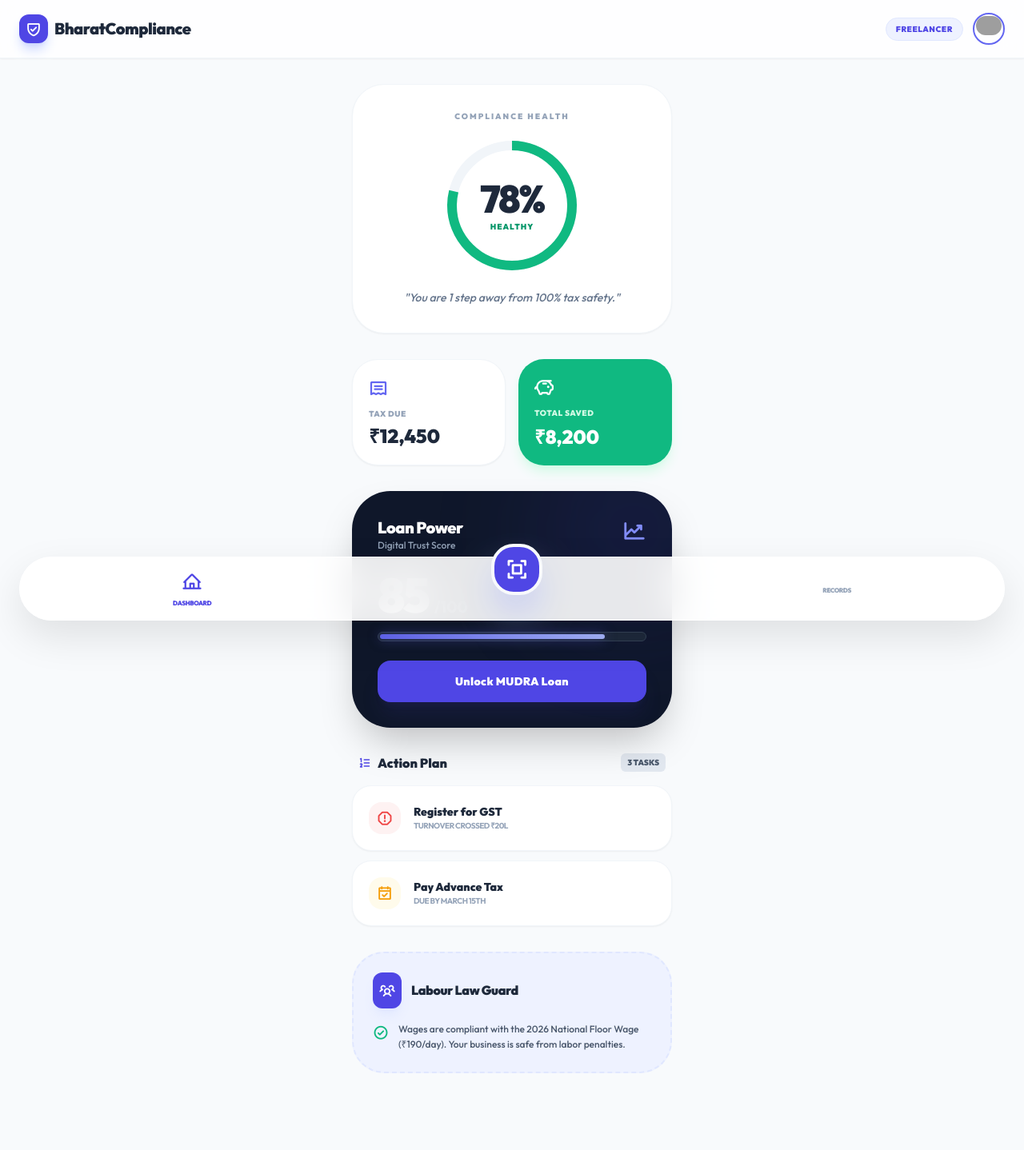
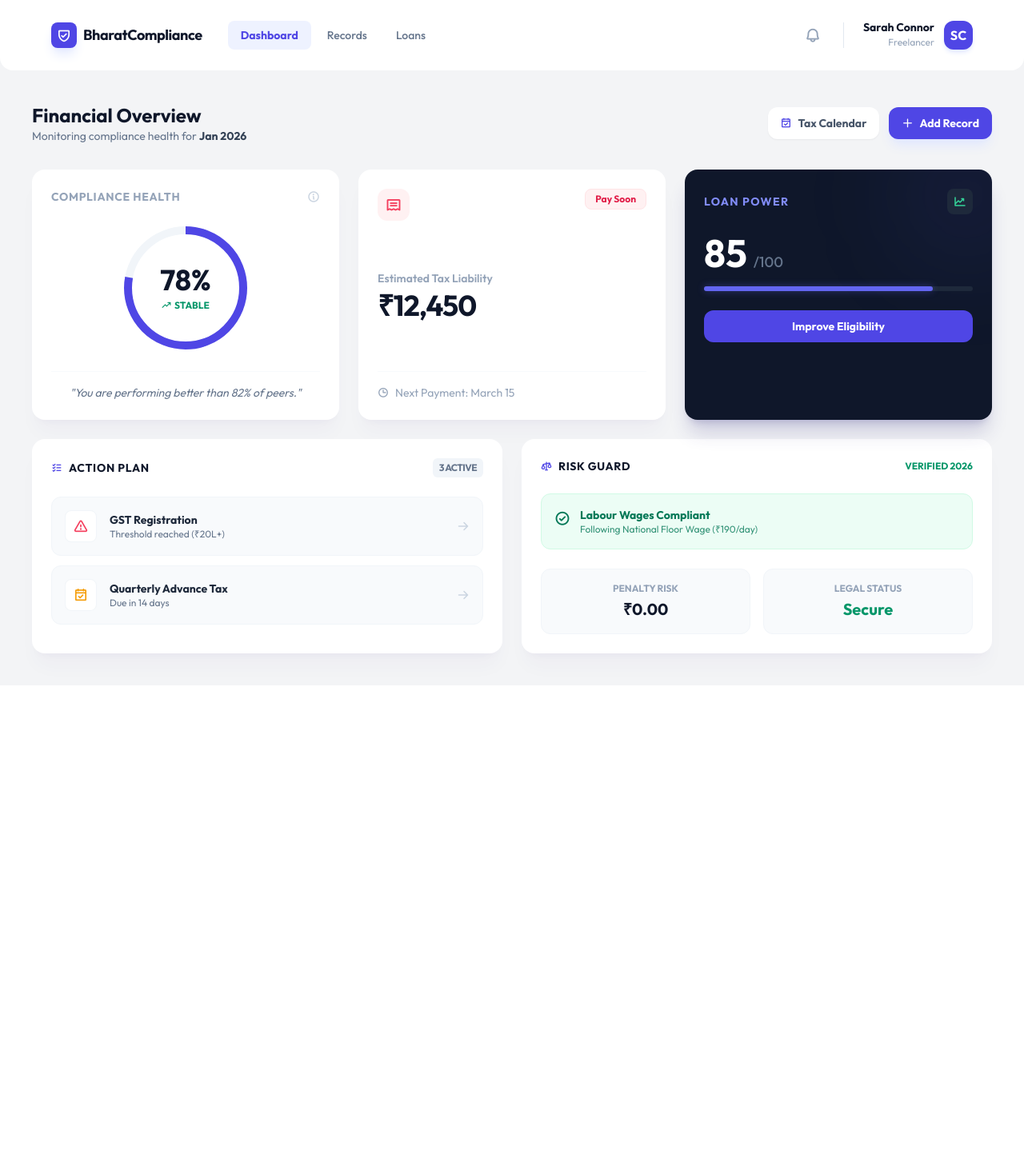
Before and after one commit to Aditya-Valand/V2BC, a Flask app: template web/templates/dashboard.html in a window 1280 px wide. Shown: the whole page at 80% size. After the commit the page ends 846 px from the top, so only its background shows below. Run offline with Flask 3, Linux system fonts and the light colour scheme; the template is opened without the code that fills it, so the values that code supplies are empty; some libraries are stand-ins or nearby versions; grey boxes are pictures that could not be loaded.

Commit message:
Merge Dashboard

```diff
--- a/web/routes/dashboard.py
+++ b/web/routes/dashboard.py
@@ -61,3 +61,9 @@ def dashboard(user):
     }
 
     return render_template('dashboard.html' , data=dashboard_data)
+
+
+@dashboard_bp.route('/profile', methods=['GET'])
+@token_required
+def profile(user):
+    return render_template('profile.html')
--- a/web/templates/dashboard.html
+++ b/web/templates/dashboard.html
@@ -3,146 +3,204 @@
 {% block title %}BharatCompliance | Dashboard{% endblock %}
 
 {% block content %}
-<div class="min-h-screen bg-slate-50 pb-24 font-['Outfit']">
+<div class="min-h-screen text-slate-600">
 
-    <nav class="sticky top-0 z-50 bg-white/80 backdrop-blur-md px-6 py-4 flex justify-between items-center shadow-sm border-b border-slate-100">
+    <nav class="sticky bg-white top-0 z-50 w-full mx-auto px-10 py-3 w-full rounded-b-2xl">
+        <div class="w-full mx-auto px-6 h-16 flex justify-between items-center">
+            <div class="flex items-center gap-8">
                 <div class="flex items-center gap-2">
-            <div class="w-9 h-9 bg-indigo-600 rounded-xl flex items-center justify-center text-white shadow-lg shadow-indigo-200">
-                <i class="ph-bold ph-shield-check text-xl"></i>
+                    <div class="w-8 h-8 bg-indigo-600 rounded-lg flex items-center justify-center text-white shadow-lg shadow-indigo-100">
+                        <i class="ph-bold ph-shield-check text-lg"></i>
                     </div>
-            <h1 class="text-xl font-black text-slate-800 tracking-tight">BharatCompliance</h1>
+                    <span class="text-lg font-bold text-slate-900 tracking-tight">BharatCompliance</span>
                 </div>
-        <div class="flex items-center gap-3">
-            <span class="text-[10px] bg-indigo-50 text-indigo-600 px-3 py-1.5 rounded-full font-black uppercase tracking-wider border border-indigo-100">Freelancer</span>
-            <div class="w-10 h-10 rounded-full border-2 border-indigo-500 p-0.5">
-                <img src="https://ui-avatars.com/api/?name=User&background=6366f1&color=fff" class="rounded-full" alt="Profile">
+
+                <div class="hidden md:flex items-center gap-1">
+                    <a href="#" class="px-4 py-2 bg-indigo-50 text-indigo-600 rounded-lg text-sm font-bold">Dashboard</a>
+                    <a href="#" class="px-4 py-2 text-slate-500 hover:bg-slate-50 rounded-lg text-sm font-medium transition">Records</a>
+                    <a href="#" class="px-4 py-2 text-slate-500 hover:bg-slate-50 rounded-lg text-sm font-medium transition">Loans</a>
+                </div>
+            </div>
+
+            <div class="flex items-center gap-4">
+                <button class="p-2 text-slate-400 hover:text-slate-600 transition">
+                    <i class="ph-bold ph-bell text-xl"></i>
+                </button>
+                <div class="h-8 w-[1px] bg-slate-200 mx-1"></div>
+                <div class="flex items-center gap-3 pl-1">
+                    <div class="text-right hidden sm:block">
+                        <p class="text-sm font-bold text-slate-900 leading-none">Sarah Connor</p>
+                        <p class="text-xs text-slate-400 mt-1">Freelancer</p>
+                    </div>
+                    <div class="w-9 h-9 rounded-xl bg-indigo-600 flex items-center justify-center text-white font-bold shadow-md shadow-indigo-100">
+                        SC
+                    </div>
+                </div>
             </div>
         </div>
     </nav>
 
-    <main class="max-w-md mx-auto px-6 mt-8 space-y-8">
+    <main class="w-full mx-auto p-6 lg:p-10 w-full">
 
-        <section class="text-center space-y-4 bg-white p-8 rounded-[2.5rem] shadow-sm border border-slate-100">
-            <h2 class="text-slate-400 text-[10px] font-black uppercase tracking-[0.2em]">Compliance Health</h2>
-            <div class="relative flex justify-center items-center">
-                <svg class="w-44 h-44 transform -rotate-90">
-                    <circle cx="88" cy="88" r="75" stroke="#f1f5f9" stroke-width="12" fill="transparent" />
-                    <circle cx="88" cy="88" r="75" stroke="currentColor" stroke-width="12" fill="transparent"
-                            stroke-dasharray="471"
+        <header class="flex flex-col md:flex-row justify-between items-start md:items-center mb-8 gap-4">
+            <div>
+                <h2 class="text-2xl font-bold text-slate-900">Financial Overview</h2>
+                <p class="text-sm text-slate-500">Monitoring compliance health for <span class="font-bold text-slate-700">Jan 2026</span></p>
+            </div>
+            <div class="flex gap-3">
+                <button class="flex items-center gap-2 px-4 py-2.5 bg-white rounded-xl text-sm font-bold hover:bg-slate-50 shadow-sm transition">
+                    <i class="ph-bold ph-calendar-check text-indigo-600"></i>
+                    Tax Calendar
+                </button>
+                <button class="flex items-center gap-2 px-4 py-2.5 bg-indigo-600 text-white rounded-xl text-sm font-bold hover:bg-indigo-700 shadow-lg shadow-indigo-100 transition">
+                    <i class="ph-bold ph-plus"></i>
+                    Add Record
+                </button>
+            </div>
+        </header>
+
+        <div class="grid grid-cols-12 gap-6 mb-6">
+
+            <div class="col-span-12 lg:col-span-4 bg-white p-6 rounded-2xl shadow-xl shadow-indigo-900/[0.03] flex flex-col items-center">
+                <div class="w-full flex justify-between items-center mb-6">
+                    <h3 class="text-sm font-bold text-slate-400 uppercase tracking-wider">Compliance Health</h3>
+                    <i class="ph-bold ph-info text-slate-300 cursor-help"></i>
+                </div>
+
+                <div class="relative flex justify-center items-center mb-6">
+                    <svg class="w-40 h-40 transform -rotate-90">
+                        <circle cx="80" cy="80" r="72" stroke="#f1f5f9" stroke-width="10" fill="transparent" />
+                        <circle cx="80" cy="80" r="72" stroke="currentColor" stroke-width="10" fill="transparent"
+                                stroke-dasharray="452"
                                 stroke-dashoffset="100"
-                            class="text-emerald-500 transition-all duration-1000 shadow-xl" />
+                                class="text-indigo-600 transition-all duration-1000" />
                     </svg>
                     <div class="absolute inset-0 flex flex-col justify-center items-center">
-                    <span class="text-5xl font-black text-slate-800 tracking-tighter">78%</span>
-                    <span class="text-[10px] font-black text-emerald-600 uppercase tracking-widest mt-1">Healthy</span>
+                        <span class="text-4xl font-bold text-slate-900">78%</span>
+                        <div class="flex items-center gap-1 text-emerald-600 mt-1">
+                            <i class="ph-bold ph-trend-up text-xs"></i>
+                            <span class="text-xs font-bold uppercase">Stable</span>
                         </div>
-            </div>
-            <p class="text-slate-500 text-sm font-medium px-4 leading-relaxed italic">"You are 1 step away from 100% tax safety."</p>
-        </section>
-
-        <div class="grid grid-cols-2 gap-4">
-            <div class="bg-white p-5 rounded-[2rem] shadow-sm border border-slate-100 flex flex-col justify-between">
-                <div>
-                    <i class="ph-bold ph-receipt text-indigo-500 text-2xl"></i>
-                    <p class="text-[10px] text-slate-400 font-black uppercase tracking-wider mt-2">Tax Due</p>
-                </div>
-                <p class="text-2xl font-black text-slate-800 mt-1">₹12,450</p>
-            </div>
-            <div class="bg-emerald-500 p-5 rounded-[2rem] shadow-lg shadow-emerald-100 flex flex-col justify-between text-white">
-                <div>
-                    <i class="ph-bold ph-piggy-bank text-white text-2xl"></i>
-                    <p class="text-[10px] text-emerald-100 font-black uppercase tracking-wider mt-2">Total Saved</p>
-                </div>
-                <p class="text-2xl font-black mt-1">₹8,200</p>
                     </div>
                 </div>
 
-        <section class="bg-slate-900 p-8 rounded-[3rem] shadow-2xl relative overflow-hidden group">
+                <div class="w-full pt-4 border-t border-slate-50 text-center">
+                    <p class="text-sm text-slate-500 italic">"You are performing better than 82% of peers."</p>
+                </div>
+            </div>
+
+            <div class="col-span-12 lg:col-span-8 grid grid-cols-1 md:grid-cols-2 gap-6">
+                <div class="bg-white p-6 rounded-2xl shadow-xl shadow-indigo-900/[0.03] flex flex-col justify-between">
+                    <div class="flex justify-between items-start">
+                        <div class="w-10 h-10 bg-rose-50 text-rose-500 rounded-xl flex items-center justify-center">
+                            <i class="ph-bold ph-receipt text-xl"></i>
+                        </div>
+                        <span class="px-3 py-1 bg-rose-50 text-rose-600 text-xs font-bold rounded-lg border border-rose-100">Pay Soon</span>
+                    </div>
+                    <div class="mt-4">
+                        <p class="text-sm font-semibold text-slate-400 mb-1">Estimated Tax Liability</p>
+                        <p class="text-4xl font-bold text-slate-900 tracking-tight">₹12,450</p>
+                    </div>
+                    <div class="mt-4 pt-4 border-t border-slate-50">
+                        <p class="text-sm text-slate-400 flex items-center gap-2">
+                            <i class="ph-bold ph-clock"></i> Next Payment: March 15
+                        </p>
+                    </div>
+                </div>
+
+                <div class="bg-slate-900 p-6 rounded-2xl shadow-xl shadow-indigo-900/20 text-white flex flex-col justify-between relative overflow-hidden group">
                     <div class="relative z-10">
-                <div class="flex justify-between items-start mb-6">
-                    <div>
-                        <h3 class="font-black text-white text-xl tracking-tight">Loan Power</h3>
-                        <p class="text-slate-400 text-xs font-medium">Digital Trust Score</p>
+                        <div class="flex justify-between items-center mb-6">
+                            <p class="text-sm font-bold text-indigo-400 uppercase tracking-widest">Loan Power</p>
+                            <div class="w-8 h-8 bg-slate-800 rounded-lg flex items-center justify-center">
+                                <i class="ph-bold ph-chart-line-up text-emerald-400"></i>
                             </div>
-                    <i class="ph-bold ph-chart-line-up text-indigo-400 text-3xl"></i>
                         </div>
                         <div class="flex items-baseline gap-2 mb-4">
-                    <span class="text-6xl font-black text-white tracking-tighter">85</span>
-                    <span class="text-xl font-bold text-slate-500">/100</span>
+                            <span class="text-5xl font-bold">85</span>
+                            <span class="text-lg text-slate-500 font-medium">/100</span>
                         </div>
-                <div class="w-full bg-slate-800 h-3 rounded-full mb-6 p-0.5 border border-slate-700">
-                    <div class="bg-gradient-to-r from-indigo-500 to-indigo-300 h-full rounded-full shadow-[0_0_15px_rgba(99,102,241,0.5)]" style="width: 85%"></div>
+                        <div class="w-full bg-slate-800 h-1.5 rounded-full mb-6">
+                            <div class="bg-indigo-500 h-full rounded-full shadow-[0_0_10px_rgba(99,102,241,0.4)]" style="width: 85%"></div>
                         </div>
-                <button class="w-full py-4 bg-indigo-600 text-white font-black rounded-2xl text-sm tracking-wide shadow-xl shadow-indigo-900/20 active:scale-95 transition-all">
-                    Unlock MUDRA Loan
+                        <button class="w-full py-2.5 bg-indigo-600 hover:bg-indigo-500 rounded-xl text-sm font-bold transition-all active:scale-95">
+                            Improve Eligibility
                         </button>
                     </div>
-            <div class="absolute -top-20 -right-20 w-64 h-64 bg-indigo-600/10 rounded-full blur-3xl group-hover:bg-indigo-600/20 transition-all"></div>
-        </section>
+                    <div class="absolute -top-12 -right-12 w-40 h-40 bg-indigo-500/10 rounded-full blur-3xl transition group-hover:bg-indigo-500/20"></div>
+                </div>
+            </div>
+        </div>
 
-        <section class="space-y-4">
-            <div class="flex justify-between items-center px-2">
-                <h3 class="text-slate-800 font-black flex items-center gap-2">
-                    <i class="ph-bold ph-list-numbers text-indigo-600"></i> Action Plan
+        <div class="grid grid-cols-1 lg:grid-cols-2 gap-6">
+
+            <section class="bg-white p-6 rounded-2xl shadow-xl shadow-indigo-900/[0.03]">
+                <div class="flex justify-between items-center mb-6">
+                    <h3 class="text-sm font-bold text-slate-900 uppercase tracking-wider flex items-center gap-2">
+                        <i class="ph-bold ph-list-checks text-indigo-600"></i> Action Plan
                     </h3>
-                <span class="text-[10px] font-black bg-slate-200 text-slate-600 px-2 py-1 rounded-md">3 TASKS</span>
+                    <span class="px-2 py-1 bg-slate-100 text-slate-500 text-xs font-bold rounded-md uppercase tracking-tighter">3 Active</span>
                 </div>
 
                 <div class="space-y-3">
-                <div class="flex items-center gap-4 p-5 bg-white rounded-3xl border border-slate-100 shadow-sm">
-                    <div class="w-10 h-10 bg-red-50 text-red-500 rounded-2xl flex items-center justify-center flex-shrink-0">
-                        <i class="ph-bold ph-warning-octagon text-xl"></i>
+                    <div class="group flex items-center justify-between p-4 bg-slate-50 rounded-xl border border-slate-100 hover:border-indigo-300 hover:bg-white transition-all cursor-pointer">
+                        <div class="flex items-center gap-4">
+                            <div class="w-10 h-10 bg-white rounded-lg flex items-center justify-center border border-slate-100 group-hover:border-indigo-100 transition">
+                                <i class="ph-bold ph-warning text-rose-500 text-lg"></i>
                             </div>
                             <div>
-                        <h4 class="text-sm font-black text-slate-800">Register for GST</h4>
-                        <p class="text-[10px] text-slate-400 font-bold uppercase tracking-tighter">Turnover Crossed ₹20L</p>
+                                <h4 class="text-sm font-bold text-slate-800">GST Registration</h4>
+                                <p class="text-xs text-slate-500">Threshold reached (₹20L+)</p>
                             </div>
                         </div>
+                        <i class="ph-bold ph-arrow-right text-slate-300 group-hover:text-indigo-600 transition"></i>
+                    </div>
 
-                <div class="flex items-center gap-4 p-5 bg-white rounded-3xl border border-slate-100 shadow-sm">
-                    <div class="w-10 h-10 bg-amber-50 text-amber-500 rounded-2xl flex items-center justify-center flex-shrink-0">
-                        <i class="ph-bold ph-calendar-check text-xl"></i>
+                    <div class="group flex items-center justify-between p-4 bg-slate-50 rounded-xl border border-slate-100 hover:border-indigo-300 hover:bg-white transition-all cursor-pointer">
+                        <div class="flex items-center gap-4">
+                            <div class="w-10 h-10 bg-white rounded-lg flex items-center justify-center border border-slate-100 group-hover:border-indigo-100 transition">
+                                <i class="ph-bold ph-calendar-check text-amber-500 text-lg"></i>
                             </div>
                             <div>
-                        <h4 class="text-sm font-black text-slate-800">Pay Advance Tax</h4>
-                        <p class="text-[10px] text-slate-400 font-bold uppercase tracking-tighter">Due by March 15th</p>
+                                <h4 class="text-sm font-bold text-slate-800">Quarterly Advance Tax</h4>
+                                <p class="text-xs text-slate-500">Due in 14 days</p>
                             </div>
+                        </div>
+                        <i class="ph-bold ph-arrow-right text-slate-300 group-hover:text-indigo-600 transition"></i>
                     </div>
                 </div>
             </section>
 
-        <section class="p-6 rounded-[2.5rem] bg-indigo-50 border-2 border-indigo-100 border-dashed">
-            <div class="flex items-center gap-3 mb-4">
-                <div class="p-2 bg-indigo-600 text-white rounded-xl shadow-lg shadow-indigo-100">
-                    <i class="ph-bold ph-users-three text-xl"></i>
+            <section class="bg-white p-6 rounded-2xl shadow-xl shadow-indigo-900/[0.03]">
+                <div class="flex justify-between items-center mb-6">
+                    <h3 class="text-sm font-bold text-slate-900 uppercase tracking-wider flex items-center gap-2">
+                        <i class="ph-bold ph-scales text-indigo-600"></i> Risk Guard
+                    </h3>
+                    <span class="text-xs font-bold text-emerald-600 uppercase">Verified 2026</span>
                 </div>
-                <h3 class="font-black text-slate-800 tracking-tight">Labour Law Guard</h3>
+
+                <div class="p-4 bg-emerald-50 text-emerald-700 rounded-xl border border-emerald-100 mb-6">
+                    <div class="flex gap-3">
+                        <i class="ph-bold ph-check-circle text-xl flex-shrink-0"></i>
+                        <div>
+                            <p class="text-sm font-bold">Labour Wages Compliant</p>
+                            <p class="text-xs opacity-80">Following National Floor Wage (₹190/day)</p>
                         </div>
-            <div class="flex items-start gap-3">
-                <i class="ph-bold ph-check-circle text-emerald-500 text-xl"></i>
-                <p class="text-xs text-slate-600 font-medium leading-relaxed">
-                    Wages are compliant with the 2026 National Floor Wage (₹190/day). Your business is safe from labor penalties.
-                </p>
+                    </div>
+                </div>
+
+                <div class="grid grid-cols-2 gap-4">
+                    <div class="p-4 bg-slate-50 rounded-xl border border-slate-100 text-center">
+                        <p class="text-xs font-bold text-slate-400 uppercase mb-1">Penalty Risk</p>
+                        <p class="text-xl font-bold text-slate-900">₹0.00</p>
+                    </div>
+                    <div class="p-4 bg-slate-50 rounded-xl border border-slate-100 text-center">
+                        <p class="text-xs font-bold text-slate-400 uppercase mb-1">Legal Status</p>
+                        <p class="text-xl font-bold text-emerald-600">Secure</p>
+                    </div>
                 </div>
             </section>
-
+        </div>
     </main>
-
-    <div class="fixed bottom-6 left-6 right-6 h-20 bg-white/90 backdrop-blur-xl rounded-[2.5rem] shadow-[0_20px_50px_rgba(0,0,0,0.1)] border border-white flex justify-around items-center px-4 z-50">
-        <button class="flex flex-col items-center gap-1 text-indigo-600 group">
-            <i class="ph-bold ph-house-line text-2xl group-active:scale-90 transition"></i>
-            <span class="text-[8px] font-black uppercase tracking-tighter">Dashboard</span>
-        </button>
-
-        <button class="w-16 h-16 bg-indigo-600 text-white rounded-[1.75rem] flex items-center justify-center -mt-12 shadow-2xl shadow-indigo-300 border-4 border-slate-50 active:scale-90 transition-all">
-            <i class="ph-bold ph-scan text-3xl"></i>
-        </button>
-
-        <button class="flex flex-col items-center gap-1 text-slate-400 group">
-            <i class="ph-bold ph-folder-notched text-2xl group-active:scale-90 transition"></i>
-            <span class="text-[8px] font-black uppercase tracking-tighter">Records</span>
-        </button>
-    </div>
-
 </div>
 {% endblock %}
```
Also changed, not shown: web/database/config.py (+22 -5 lines), README.md. Lines whose indentation alone changed are shown as unchanged.
